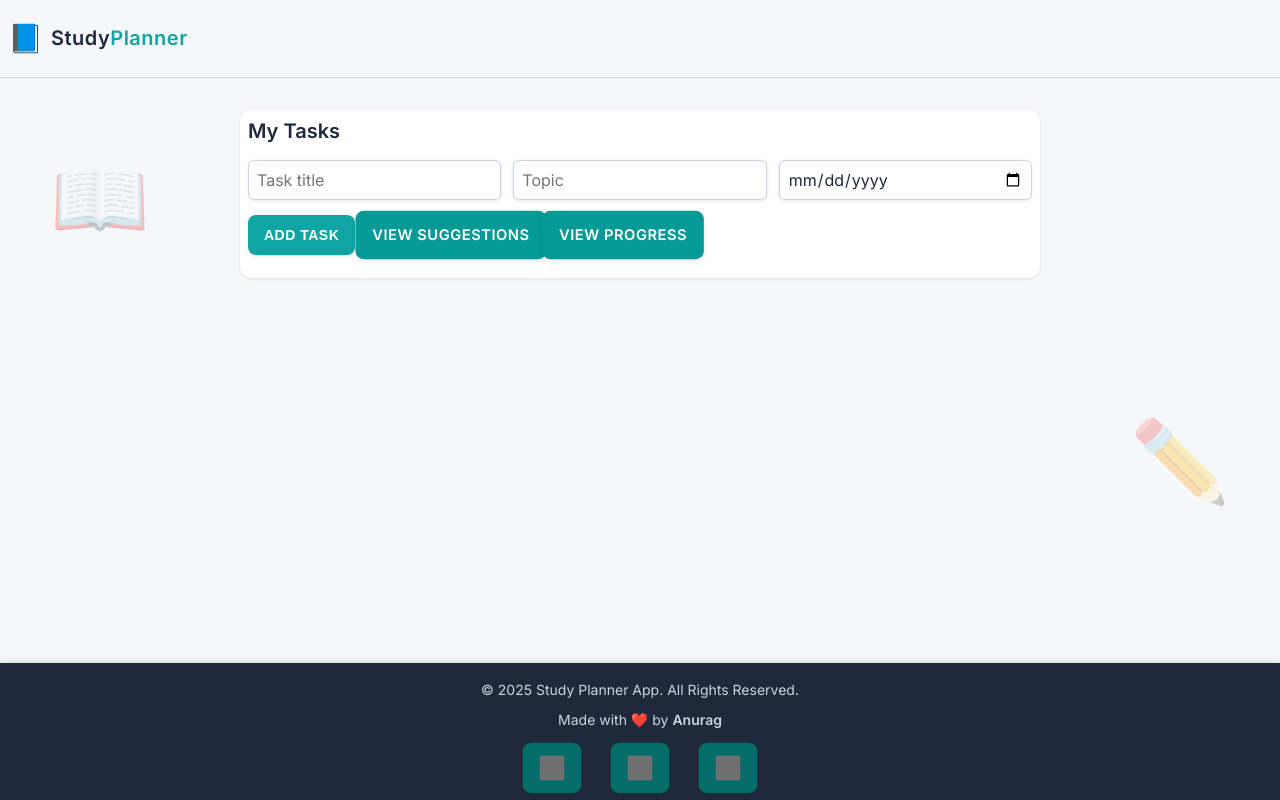
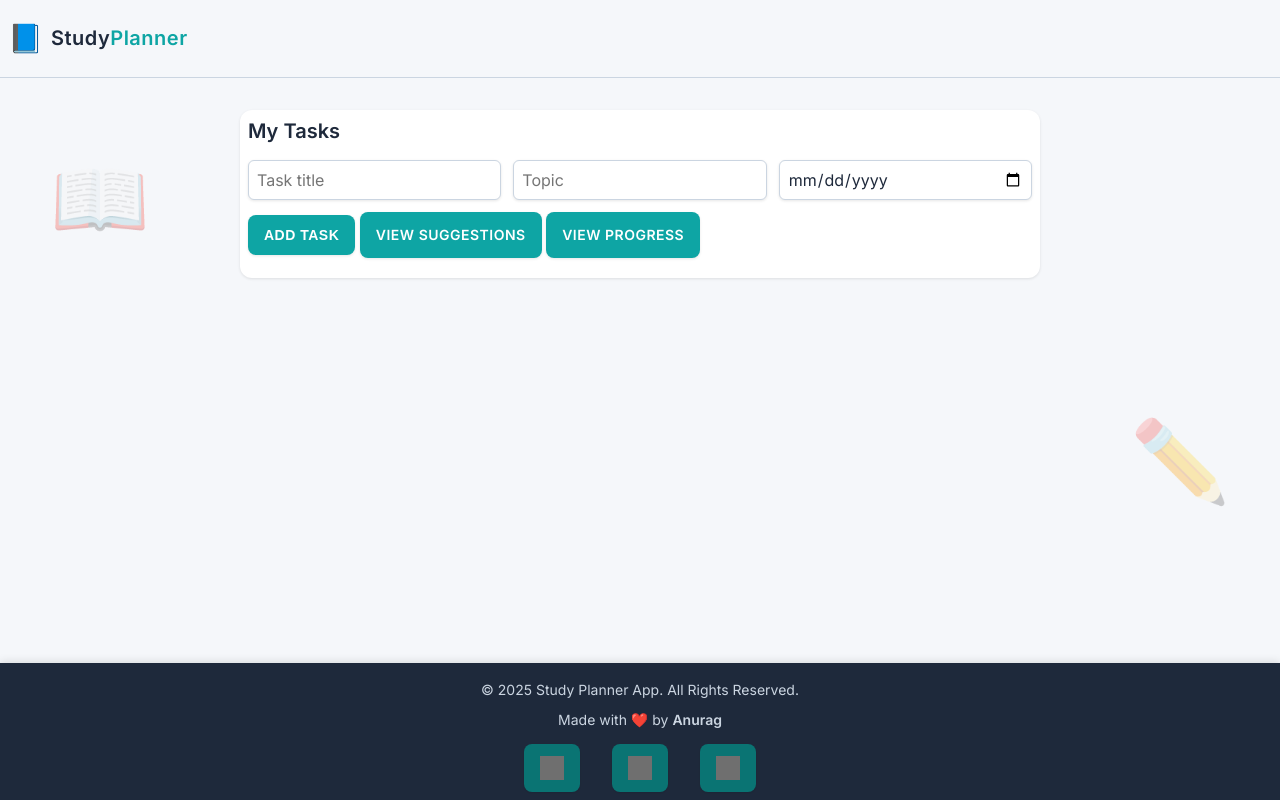
Before and after one commit to anuragmi5hra/Ai_suggestion_student, a Flask app: page /dashboard in a window 1280 px wide. Run offline with Flask 2, Linux system fonts and the light colour scheme; grey boxes are pictures that could not be loaded.

Commit message:
rollback

```diff
--- a/ai-suggestion-python/static/css/style.css
+++ b/ai-suggestion-python/static/css/style.css
@@ -775,7 +775,5 @@ a {
   text-transform: uppercase;
   transition: all var(--transition-base);
   box-shadow: var(--shadow-sm);
-  background-color: var(--color-primary-hover);
-  transform: scale(1.05);
-  box-shadow: var(--shadow-md);
+
 }
```
